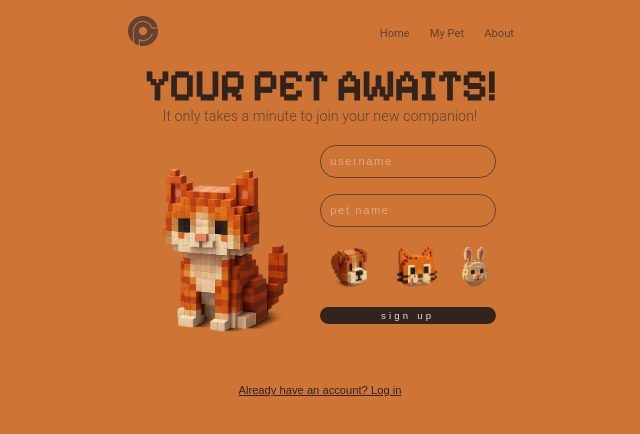
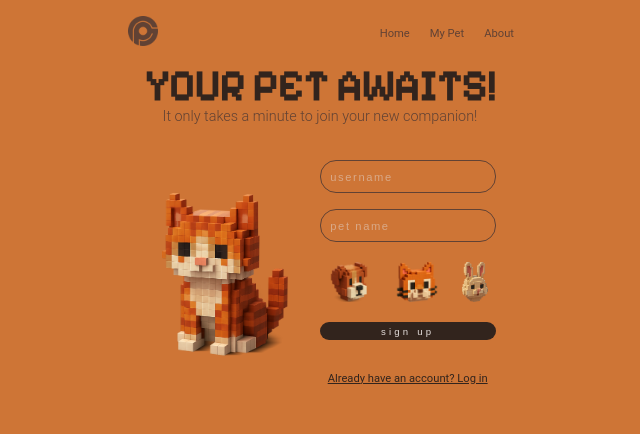
Before and after one commit to UCC-Batch-26/vivipet, a React (Vite) app in the folder apps/frontend/: page /signup in a window 1280 px wide. Shown: the top 434 px of the page, without its empty margins (314-954 px from the left). Built offline with nearby package versions, Linux system fonts and the light colour scheme; no server answers.

Commit message:
feat: Added signup switch button, Fix #40

```diff
--- a/apps/frontend/src/modules/home/pages/log-in-form.jsx
+++ b/apps/frontend/src/modules/home/pages/log-in-form.jsx
@@ -1,4 +1,5 @@
 import React from 'react';
+import { Link } from 'react-router-dom';
 import formStyles from './sign-up-form.module.css';
 import sharedStyles from './sign-up.module.css';
 import { IMAGES } from '@/assets/images';
@@ -29,6 +30,11 @@ export function LoginForm({ username, setUsername, selectedPet, petBanners, hand
 
             <button type="submit">Log In</button>
           </form>
+
+          {/* ✅ Styled like the SignUp switchBtn */}
+          <Link to="/signup" className={sharedStyles.switchBtn}>
+            Don’t have an account? Sign up
+          </Link>
         </div>
       </div>
     </>
--- a/apps/frontend/src/modules/home/pages/sign-up-form.jsx
+++ b/apps/frontend/src/modules/home/pages/sign-up-form.jsx
@@ -2,6 +2,7 @@ import React from 'react';
 import formStyles from './sign-up-form.module.css';
 import sharedStyles from './sign-up.module.css';
 import { IMAGES } from '@/assets/images';
+import { Link } from 'react-router-dom';
 
 export function SignUpForm({
   username,
@@ -42,6 +43,7 @@ export function SignUpForm({
               value={petname}
               onChange={(e) => setPetname(e.target.value)}
             />
+
             <div className={formStyles.species}>
               {['dog', 'cat', 'bunny'].map((pet) => (
                 <button
@@ -54,8 +56,14 @@ export function SignUpForm({
                 </button>
               ))}
             </div>
+
             <button type="submit">Sign Up</button>
           </form>
+
+          {/* ✅ Add this link back to Login */}
+          <Link to="/login" className={sharedStyles.switchBtn}>
+            Already have an account? Log in
+          </Link>
         </div>
       </div>
     </>
--- a/apps/frontend/src/modules/home/pages/sign-up-form.module.css
+++ b/apps/frontend/src/modules/home/pages/sign-up-form.module.css
@@ -7,6 +7,7 @@
   max-width: 428px;
   height: auto;
   margin-top: -.8rem;
+
 }
 
 .catSignUp {
@@ -18,7 +19,9 @@
   display: flex;
   flex-direction: column;
   gap: 1rem;
-  margin-top: -0.7rem;
+  margin-top: 1rem;
+    /* border: 1px solid white; */
+
 }
 
 .signParag {
--- a/apps/frontend/src/modules/home/pages/sign-up.jsx
+++ b/apps/frontend/src/modules/home/pages/sign-up.jsx
@@ -1,21 +1,19 @@
 import React, { useState } from 'react';
-import { useNavigate } from 'react-router-dom';
+import { Link, useNavigate } from 'react-router-dom'; // ✅ import Link
 import containerStyles from './sign-up.module.css';
 import { IMAGES } from '@/assets/images';
 import bunnyVideo from '@/assets/videos/bunnyGif.gif';
 import catGif from '@/assets/videos/catGif.gif';
 import dogGif from '@/assets/videos/dogGif.gif';
 import { SignUpForm } from './sign-up-form';
-import { LoginForm } from './log-in-form';
 import { WelcomeScreen } from './welcome-screen';
-import { signUp, login } from '../services/user-service';
+import { signUp } from '../services/user-service';
 
 export function SignUp() {
   const [username, setUsername] = useState('');
   const [petname, setPetname] = useState('');
   const [selectedPet, setSelectedPet] = useState(null);
   const [isSignedUp, setIsSignedUp] = useState(false);
-  const [isLogin, setIsLogin] = useState(false);
   const navigate = useNavigate();
 
   const petBanners = {
@@ -46,37 +44,11 @@ export function SignUp() {
     }
   };
 
-  const handleLogin = async (e) => {
-    e.preventDefault();
-    if (!username) {
-      alert('Please enter your username!');
-      return;
-    }
-
-    try {
-      await login(username);
-
-      navigate('/pet');
-    } catch (error) {
-      alert(error.message);
-      console.log('error', error);
-    }
-  };
-
   const handleStart = () => navigate('/pet', { state: { selectedPet } });
 
   return (
     <div className={containerStyles.signContainer}>
       {!isSignedUp ? (
-        isLogin ? (
-          <LoginForm
-            username={username}
-            setUsername={setUsername}
-            selectedPet={selectedPet}
-            petBanners={petBanners}
-            handleLogin={handleLogin}
-          />
-        ) : (
         <>
           <SignUpForm
             username={username}
@@ -89,11 +61,11 @@ export function SignUp() {
             handleSubmit={handleSubmit}
           />
 
-            <button className={containerStyles.switchBtn} onClick={() => setIsLogin(true)}>
+          {/* ✅ Use Link to navigate to /login */}
+          {/* <Link to="/login" className={containerStyles.switchBtn}>
             Already have an account? Log in
-            </button>
+          </Link> */}
         </>
-        )
       ) : (
         <WelcomeScreen
           username={username}
--- a/apps/frontend/src/modules/home/pages/sign-up.module.css
+++ b/apps/frontend/src/modules/home/pages/sign-up.module.css
@@ -41,4 +41,5 @@
   font-size: 0.7rem;
   cursor: pointer;
   text-decoration: underline;
+  text-align: center;
 }
```
Lines whose indentation alone changed are shown as unchanged.
